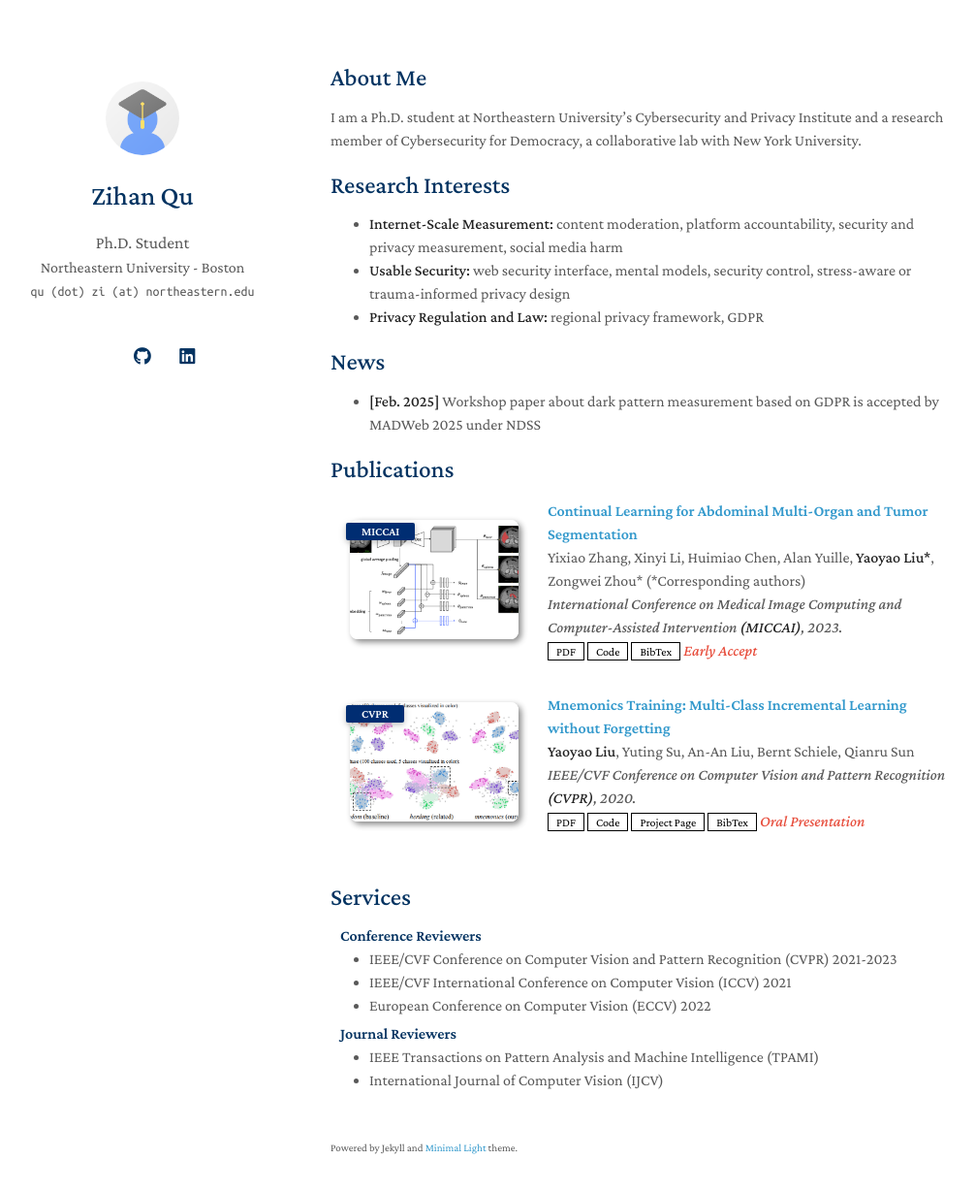
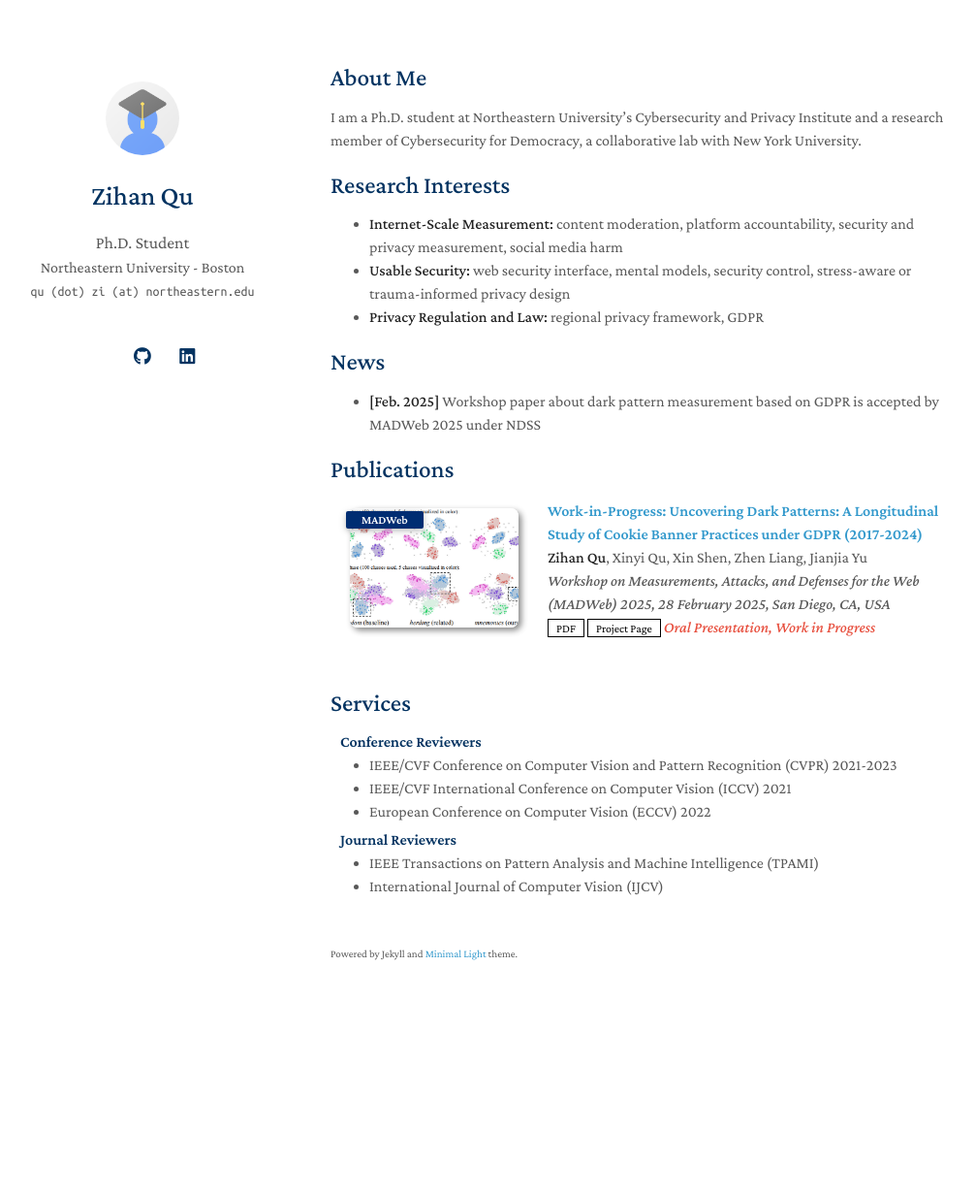
Before and after one commit to ZihanAtJohnsHopkinsISI/ZihanAtJohnsHopkinsISI.github.io, a Jekyll site: the page built from index.md, in a window 1280 px wide and 1264 px high. Shown: the top 1229 px of the window at 97% size, without its empty margins (129-1135 px from the left). Built offline with Jekyll 4.4.1, drawn with Linux system fonts in a browser that asks for light colours; a style sheet for code colours, icons or effects is not loaded; our own code applies the rules of GitHub Pages for plain Markdown files.

Commit message:
Comment out old publication and add new entry

```diff
--- a/_data/publications.yml
+++ b/_data/publications.yml
@@ -1,22 +1,20 @@
 main:
 
-  - title: Continual Learning for Abdominal Multi-Organ and Tumor Segmentation
-    authors: Yixiao Zhang, Xinyi Li, Huimiao Chen, Alan Yuille, <strong>Yaoyao Liu*</strong>, Zongwei Zhou* (*Corresponding authors)
-    conference_short: MICCAI
-    conference: International Conference on Medical Image Computing and Computer-Assisted Intervention <strong>(MICCAI)</strong>, 2023.
-    pdf: https://arxiv.org/pdf/2306.00988.pdf
-    code: https://github.com/MrGiovanni/ContinualLearning
-    bibtex: https://bib.yliu.me/MICCAI23.txt
-    image: ./assets/img/teaser_example_2.png
-    notes: Early Accept
+  # - title: Continual Learning for Abdominal Multi-Organ and Tumor Segmentation
+  #   authors: Yixiao Zhang, Xinyi Li, Huimiao Chen, Alan Yuille, <strong>Yaoyao Liu*</strong>, Zongwei Zhou* (*Corresponding authors)
+  #   conference_short: MICCAI
+  #   conference: International Conference on Medical Image Computing and Computer-Assisted Intervention <strong>(MICCAI)</strong>, 2023.
+  #   pdf: https://arxiv.org/pdf/2306.00988.pdf
+  #   code: https://github.com/MrGiovanni/ContinualLearning
+  #   bibtex: https://bib.yliu.me/MICCAI23.txt
+  #   image: ./assets/img/teaser_example_2.png
+  #   notes: Early Accept
 
-  - title: "Mnemonics Training: Multi-Class Incremental Learning without Forgetting"
-    authors: <strong>Yaoyao Liu</strong>, Yuting Su, An-An Liu, Bernt Schiele, Qianru Sun
-    conference_short: CVPR
-    conference: IEEE/CVF Conference on Computer Vision and Pattern Recognition <strong>(CVPR)</strong>, 2020.
-    pdf: https://arxiv.org/pdf/2002.10211.pdf
-    code: https://github.com/yaoyao-liu/class-incremental-learning/tree/main/mnemonics-training
-    page: https://class-il.mpi-inf.mpg.de/mnemonics/
-    bibtex: https://class-il.mpi-inf.mpg.de/mnemonics/
-    notes: Oral Presentation
+  - title: "Work-in-Progress: Uncovering Dark Patterns: A Longitudinal Study of Cookie Banner Practices under GDPR (2017-2024)"
+    authors: <strong>Zihan Qu</strong>, Xinyi Qu, Xin Shen, Zhen Liang, Jianjia Yu
+    conference_short: MADWeb
+    conference: Workshop on Measurements, Attacks, and Defenses for the Web (MADWeb) 2025, 28 February 2025, San Diego, CA, USA
+    pdf: https://madweb.work/papers/2025/madweb25-qu.pdf
+    page: https://www.ndss-symposium.org/ndss-paper/auto-draft-615/
+    notes: Oral Presentation, Work in Progress
     image: ./assets/img/teaser_example.png
```
